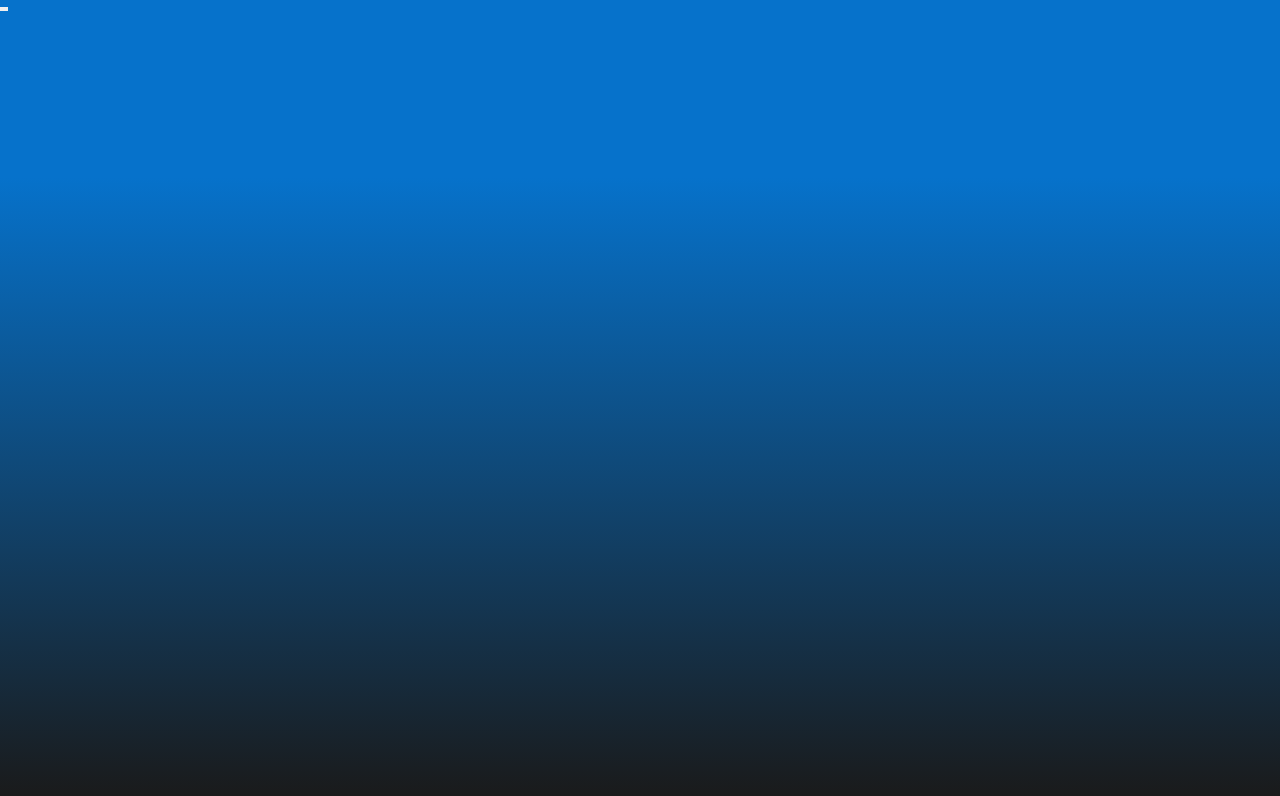
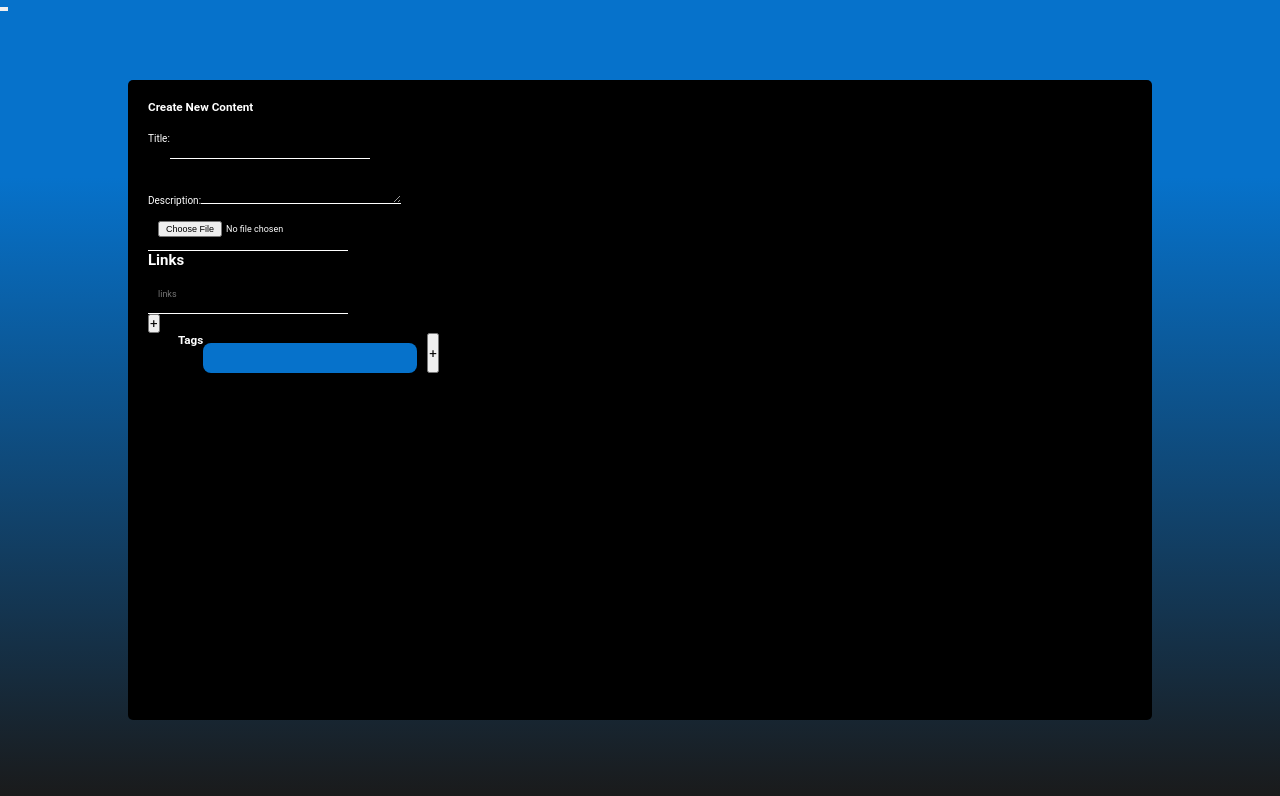
Before and after one commit to 2023M6T3-Inteli/Grupo-4, a React app in the folder app/frontend/src/: page /newcontent in a window 1280 px wide. Before the commit this address had no page. Shown: the top 796 px of the page. Built offline with nearby package versions, Linux system fonts and the light colour scheme; the HTML template or start-up script is replaced by a standard one.

Commit message:
Pagina new content

```diff
--- a/app/frontend/src/app.jsx
+++ b/app/frontend/src/app.jsx
@@ -1,6 +1,7 @@
 import React from "react";
 import { BrowserRouter as Router, Route, Routes } from "react-router-dom";
 import NewProject from './pages/NewProject';
+import NewContent from "./pages/NewContent";
 // import Home from './pages/home';
 // Import other necessary components
 
@@ -11,6 +12,7 @@ const App = () => {
         {/* Add your other routes here */}
         <Route path="/" element={<div>LOGIN</div>} />
         <Route path="/newproject" element={<NewProject />} />
+        <Route path="/newcontent" element={<NewContent />} />
         {/* <Route path="/home" element={<Home/>} /> */}
       </Routes>
     </Router>
--- a/app/frontend/src/app.tsx
+++ b/app/frontend/src/app.tsx
@@ -1,11 +1,13 @@
 import React from 'react';
 import './App.css';
 import NewProject from './pages/NewProject';
+import NewContent from './pages/NewContent';
 
 const App: React.FC = () => {
   return (
     <div className="App">
 
+      <NewContent/>
       <NewProject/>
 
     </div>
--- a/app/frontend/src/pages/NewContent.jsx
+++ b/app/frontend/src/pages/NewContent.jsx
@@ -0,0 +1,143 @@
+import React, { useState } from 'react';
+import styles from "../styles/NewContent.module.scss";
+
+const NewContent = () => {
+  const [title, setTitle] = useState('');
+  const [description, setDescription] = useState('');
+  const [links, setlinks] = useState([{ name: '', count: 0 }]);
+  const [tags, setTags] = useState(['']);
+  const [image, setImage] = useState(null);
+
+
+
+
+
+
+  const handleImageChange = event => {
+    setImage(URL.createObjectURL(event.target.files[0]));
+    }
+
+  const handleAddlinks = () => {
+    setlinks([...links, { name: '', count: 0 }]);
+  };
+
+  const handlelinksChange = (index, field, value) => {
+    const newlinks = [...links];
+    if (field === 'name') {
+      newlinks[index][field] = value;
+    } else if (field === 'count') {
+      newlinks[index][field] = parseInt(value, 10);
+    }
+    setlinks(newlinks);
+  };
+
+  const handleAddTag = () => {
+    setTags([...tags, '']);
+  };
+
+  const handleTagChange = (index, value) => {
+    const newTags = [...tags];
+    newTags[index] = value;
+    setTags(newTags);
+  };
+
+
+
+
+//pagina
+
+return (
+
+  <div>
+
+    <div>
+
+    <div className={styles.header}>
+
+
+    </div>
+
+    </div>
+    <div className={styles.generalContainer}>
+
+    <div>
+    <h3>  Create New Content </h3>
+
+      <div>
+
+      <label>
+         Title:
+         <input value={title} onChange={(e) => setTitle(e.target.value)} />
+       </label>
+       </div>
+
+      <div >
+       <label>
+         Description:
+         <textarea value={description} onChange={(e) => setDescription(e.target.value)} />
+       </label>
+       </div>
+
+       <div>
+            <input type="file" accept="image/*" onChange={handleImageChange} />
+            {image && <img src={image} alt="User upload" />}
+        </div>
+
+
+     <div className="linksContainer">
+
+    <h2>Links</h2>
+
+      {links.map((links, index) => (
+        <div key={index} className="linksItem">
+
+            <input
+              value={links.name}
+              onChange={(e) => handlelinksChange(index, 'name', e.target.value)} placeholder='links'
+            />
+
+        </div>
+
+      ))}
+    </div>
+      <div>
+      <button type="button" onClick={handleAddlinks}>+</button>
+      </div>
+      </div>
+
+      <div className={styles.tagsContainer}>
+        <h3>Tags</h3>
+        {tags.map((tag, index) => (
+            <div key={index}>
+            <input
+                value={tag}
+                onChange={(e) => handleTagChange(index, e.target.value)}
+                style={{
+                    display: 'flex',
+                    justifyContent: 'center',
+                    alignItems: 'center',
+                    color: 'var(--neutral-50)',
+                    backgroundColor: 'var(--primary-600)',
+                    height: '3rem',
+                    width: 'auto',
+                    padding: '0.5rem 1rem',
+                    borderRadius: '0.8rem',
+                    border: 'none',
+                    boxShadow: '0px 4px 4px rgba(0, 0, 0, 0.25)',
+                    fontWeight: 'lighter',
+                    fontSize: '11pt',
+                    margin: '1rem 1rem 0 0'
+                    }}
+                />
+            </div>
+            ))}
+        <button onClick={handleAddTag}>+</button>
+    </div>
+
+    </div>
+    </div>
+);
+
+};
+
+export default NewContent;
--- a/app/frontend/src/pages/NewProject.jsx
+++ b/app/frontend/src/pages/NewProject.jsx
@@ -50,7 +50,6 @@ return (
 
     <div className={styles.header}>
 
-      <h1>Create New Project</h1>
 
     </div>
 
@@ -58,6 +57,7 @@ return (
     <div className={styles.generalContainer}>
 
     <div>
+    <h3>  Create New Project </h3>
 
       <div>
 
@@ -95,7 +95,7 @@ return (
        </label>
         </div>
 
-      <div classname={styles.date} >
+      <div className={styles.date} >
        <label>
          Start Date:
          <input type="date" value={startDate} onChange={(e) => setStartDate(e.target.value)} />
--- /dev/null
+++ b/app/frontend/src/styles/NewContent.module.scss
@@ -0,0 +1,122 @@
+// NewProject.module.scss
+
+//   color: white;
+//   border: none;
+//   border-bottom: 1px solid white;
+//   margin-bottom: 10px;
+//   padding: 5px;
+// }
+
+
+.generalContainer{
+    background-color: rgba(0, 0, 0, 1); // Black background
+    color: white; // White text
+    padding: 20px; // Add some padding
+    border-radius: 5px; // Optional, to give the box rounded corners
+    width: 80%; // Or any size you want
+    min-height: 80%; // Minimum height
+    position: absolute; // Position the box
+    top: 10%; // Position from the top
+    left: 10%; // Position from the left
+  }
+
+    .container {
+      display: flex;
+      flex-direction: column;
+      align-items: center;
+      justify-content: space-evenly;
+      height: 100%; // Adjust as needed
+
+      div {
+        width: 100%; // Adjust as needed
+        display: flex;
+        flex-direction: column;
+        align-items: center;
+        justify-content: center;
+        margin-bottom: 20px; // Space between items
+      }
+    }
+
+    .linksContainer {
+      display: flex;
+      flex-direction: column;
+      align-items: flex-start;
+
+      .linksItem {
+        display: flex;
+        justify-content: space-between;
+        width: 100%;
+
+        label {
+          display: flex;
+          flex-direction: column;
+          margin-right: 20px; // Adjust as needed
+        }
+      }
+    }
+
+
+
+  .titleContainer{
+    display: flex;
+    align-items: center;
+    flex-direction: column;
+    padding: 5px;
+  }
+
+
+  .date{
+    display: flex;
+    align-items: center;
+    flex-direction: column;
+    padding: 5px;
+      .date input{
+        width: 5px;
+        height: 30px;
+        background-color: black;
+        color: white;
+        border: none;
+        border-bottom: 1px solid white;
+        margin-bottom: 10px;
+        padding: 5px;
+      }
+  }
+
+
+  input, textarea, select {
+    background-color: black;
+    color: white;
+    border: none;
+    border-bottom: 1px solid white;
+    width: 200px;  // You can adjust this to suit your needs
+    height: 40px;  // You can adjust this to suit your needs
+    padding: 10px;
+    margin-top: 5px;
+    font-size: 0.9rem; // Smaller font size
+        }
+
+
+
+   .tagsContainer {
+    display: flex;
+    flex-wrap: wrap;
+    margin-left: 30px;
+    flex-direction: row;
+
+    .tagsContainer input {
+        display: flex;
+        justify-content: center;
+        align-items: center;
+        color: var(--neutral-50);
+        background-color: var(--primary-600);
+        height: 3rem;
+        width: auto;
+        padding: 0.5rem 1rem;
+        border-radius: 0.8rem;
+        box-shadow: 0px 4px 4px rgba(0, 0, 0, 0.25);
+        border: none;
+        font-weight: lighter;
+        font-size: 11pt;
+        margin: 1rem 1rem 0 0;
+    }
+  }
--- a/app/frontend/src/styles/NewProject.module.scss
+++ b/app/frontend/src/styles/NewProject.module.scss
@@ -65,7 +65,22 @@
 }
 
 
-
+.date{
+  display: flex;
+  align-items: center;
+  flex-direction: column;
+  padding: 5px;
+    .date input{
+      width: 5px;
+      height: 30px;
+      background-color: black;
+      color: white;
+      border: none;
+      border-bottom: 1px solid white;
+      margin-bottom: 10px;
+      padding: 5px;
+    }
+}
 
 
 input, textarea, select {
```
